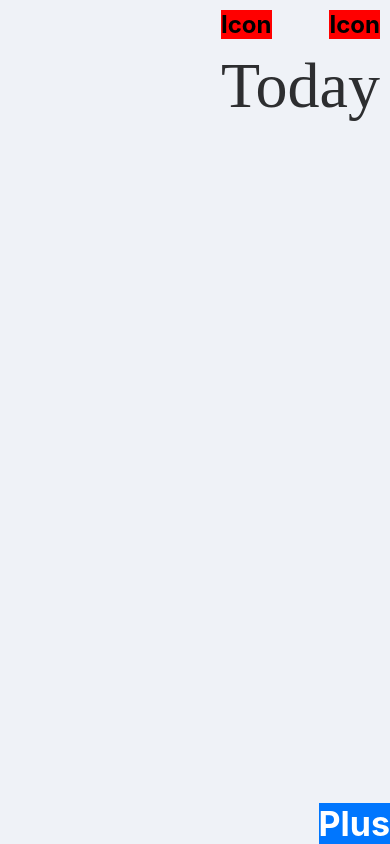
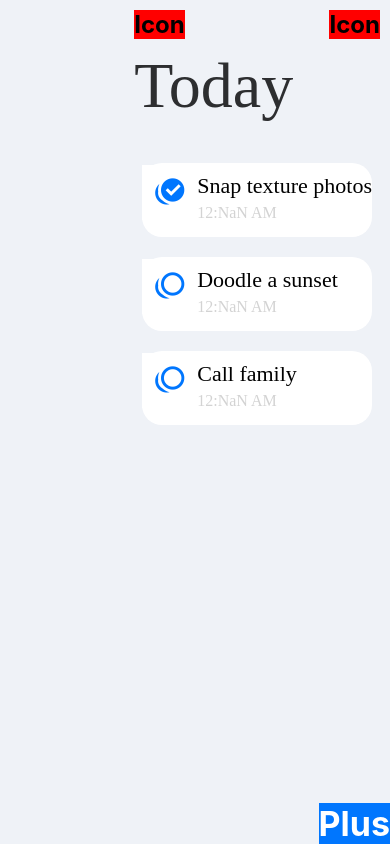
Before and after one commit to Lindo-pineapple/Todo-Frontend, a React Native app: screen / in a window 390 px wide. Built offline with nearby package versions, Linux system fonts and the light colour scheme; no server answers.

Commit message:
Modals UI design

```diff
--- a/src/api/api.ts
+++ b/src/api/api.ts
@@ -1,6 +1,6 @@
 const baseUrl: string = 'http://localhost:3000';
 const authToken =
-  'eyJhbGciOiJIUzI1NiIsInR5cCI6IkpXVCJ9.eyJpZCI6IjY2OGQ0MDA2OWU4Y2VjZjE5YjkwYTE5ZiIsImlhdCI6MTcyMDc5NDYyMCwiZXhwIjoxNzIwNzk2NDIwfQ.36Rr6OapCEoaLEOfrXxuDwmWU6RHEN0K9ny2dQEW6hs';
+  'eyJhbGciOiJIUzI1NiIsInR5cCI6IkpXVCJ9.eyJpZCI6IjY2OGQ0MDA2OWU4Y2VjZjE5YjkwYTE5ZiIsImlhdCI6MTcyMTAyNTU2MiwiZXhwIjoxNzIxMDI3MzYyfQ.t_AzA2CXjMSwmt6KhaBwJXVxkolfyV44rSyHvI3u5BU';
 
 export const getTodos = async (): Promise<ITodo[]> => {
   try {
--- a/src/components/CreateTodoModal.tsx
+++ b/src/components/CreateTodoModal.tsx
@@ -15,12 +15,15 @@ const CreateTodoModal = (props: {
 }) => {
   return (
     <Modal
-      animationType="slide"
-      transparent={false}
+      animationType="fade"
+      transparent={true}
       visible={props.modalVisible}
       onRequestClose={props.onModalPress}>
       <SafeAreaView style={styles.modalView}>
-        <SafeAreaView style={styles.NonContenContainer}></SafeAreaView>
+        <Pressable
+          style={styles.NonContenContainer}
+          onPress={props.onModalPress}
+        />
         <SafeAreaView style={styles.contenContainer}>
           <Text style={styles.modalText}>Create Todo</Text>
           <TextInput style={styles.input} placeholder="Task name" />
--- a/src/components/CreateTodoModalStyles.ts
+++ b/src/components/CreateTodoModalStyles.ts
@@ -16,7 +16,8 @@ export default StyleSheet.create({
     flex: 0.5,
     justifyContent: 'space-evenly',
     alignContent: 'center',
-    backgroundColor: 'green',
+    backgroundColor: 'black',
+    opacity: 0.4,
     padding: 20,
     margin: -20,
   },
@@ -46,7 +47,7 @@ export default StyleSheet.create({
     fontSize: 20,
   },
   modalText: {
-    fontSize: 23,
+    fontSize: 30,
     fontFamily: 'HurmeGeometricSans3-Bold',
     color: '#2D2E30',
     marginVertical: 10,
@@ -56,20 +57,21 @@ export default StyleSheet.create({
     borderColor: 'lightgrey',
     borderRadius: 20,
     borderWidth: 1,
-    padding: 10,
-    marginVertical: 10,
+    padding: 20,
+    marginVertical: 20,
     color: 'ligthgrey',
     width: '100%',
     fontFamily: 'HurmeGeometricSans3-Bold',
   },
   multiInput: {
     textAlignVertical: 'top',
-    height: '50%',
+    height: '45%',
     borderColor: 'lightgrey',
     borderWidth: 1,
     borderRadius: 20,
-    padding: 10,
-    marginVertical: 10,
+    padding: 20,
+    marginVertical: 20,
+    bottom: 10,
     color: 'ligthgrey',
     width: '100%',
     fontFamily: 'HurmeGeometricSans3-Bold',
--- a/src/components/Todo.tsx
+++ b/src/components/Todo.tsx
@@ -1,9 +1,10 @@
 import React from 'react';
 import {TouchableOpacity, SafeAreaView, Text, StyleSheet} from 'react-native';
 import CheckItem from './CheckBox';
+import FormatDateTime from '../helpers/TimeFormat';
 
 type ItemProps = {
-  todo: ITodo;
+  todo: ITodo | null;
   onPress: () => void;
 };
 
@@ -25,7 +26,7 @@ const styles = StyleSheet.create({
   checkbox: {
     display: 'flex',
     marginHorizontal: -10,
-    marginBottom: 10,
+    bottom: 3,
   },
   itemDetails: {
     display: 'flex',
@@ -54,7 +55,7 @@ const Todo = ({todo, onPress}: ItemProps) => (
       </TouchableOpacity>
       <SafeAreaView style={styles.itemDetails}>
         <Text style={styles.title}>{todo.todo}</Text>
-        <Text style={styles.dateText}>{todo.userId}</Text>
+        <Text style={styles.dateText}>{FormatDateTime(todo.updatedAt)}</Text>
       </SafeAreaView>
     </SafeAreaView>
   </TouchableOpacity>
--- /dev/null
+++ b/src/components/TodoDetailsModal.tsx
@@ -0,0 +1,53 @@
+import React from 'react';
+import {
+  Modal,
+  Text,
+  Pressable,
+  SafeAreaView,
+  NativeSyntheticEvent,
+} from 'react-native';
+import styles from './TodoDetailsModalStyles';
+import FormatDateTime from '../helpers/TimeFormat';
+import Icon from 'react-native-vector-icons/MaterialCommunityIcons';
+
+const TodoDetailsModal = (props: {
+  modalVisible: boolean;
+  onModalPress: ((event: NativeSyntheticEvent<any>) => void) | undefined;
+  Todo: ITodo;
+}) => {
+  return (
+    <Modal
+      animationType="fade"
+      transparent={true}
+      visible={props.modalVisible}
+      onRequestClose={props.onModalPress}>
+      <SafeAreaView style={styles.modalView}>
+        <Pressable
+          style={styles.NonContenContainer}
+          onPress={props.onModalPress}
+        />
+        <SafeAreaView style={styles.contentContainer}>
+          <SafeAreaView style={styles.textContainer}>
+            <Text style={styles.titleText}>{props.Todo.todo}</Text>
+            <Text style={styles.dateText}>
+              <Icon
+                name={'clock-time-four-outline'}
+                size={20}
+                color={'lightgray'}
+              />{' '}
+              {FormatDateTime(props.Todo.updatedAt!)}
+            </Text>
+          </SafeAreaView>
+          <Text style={styles.descriptionText}>{props.Todo.description}</Text>
+          <Pressable style={styles.button} onPress={props.onModalPress}>
+            <Text style={styles.textStyle}>
+              {props.Todo.isDone ? 'Mark Incomplete' : 'Mark completed'}
+            </Text>
+          </Pressable>
+        </SafeAreaView>
+      </SafeAreaView>
+    </Modal>
+  );
+};
+
+export default TodoDetailsModal;
--- /dev/null
+++ b/src/components/TodoDetailsModalStyles.ts
@@ -0,0 +1,72 @@
+import {StyleSheet} from 'react-native';
+
+export default StyleSheet.create({
+  modalContainer: {
+    display: 'flex',
+    justifyContent: 'flex-end',
+    alignItems: 'flex-end',
+  },
+  modalView: {
+    flex: 1,
+    justifyContent: 'flex-end',
+    alignContent: 'center',
+    padding: 20,
+  },
+  NonContenContainer: {
+    flex: 0.67,
+    justifyContent: 'space-evenly',
+    alignContent: 'center',
+    backgroundColor: 'black',
+    opacity: 0.4,
+    padding: 20,
+    margin: -20,
+  },
+  contentContainer: {
+    flex: 0.33,
+    justifyContent: 'space-evenly',
+    alignContent: 'center',
+    backgroundColor: 'white',
+    borderRadius: 40,
+    padding: 20,
+    margin: -20,
+  },
+  textContainer: {
+    flexDirection: 'row',
+    justifyContent: 'space-between',
+    top: 10,
+  },
+  button: {
+    alignContent: 'center',
+    alignItems: 'center',
+    justifyContent: 'center',
+    borderRadius: 20,
+    padding: 20,
+    backgroundColor: '#0076FE',
+    top: 20,
+  },
+  textStyle: {
+    color: 'white',
+    fontFamily: 'HurmeGeometricSans3-Bold',
+    textAlign: 'center',
+    fontSize: 20,
+  },
+  titleText: {
+    fontSize: 30,
+    fontFamily: 'HurmeGeometricSans3-Bold',
+    color: '#2D2E30',
+    textAlign: 'left',
+    bottom: 30,
+  },
+  dateText: {
+    fontSize: 18,
+    fontFamily: 'HurmeGeometricSans3-Bold',
+    color: 'lightgray',
+    bottom: 20,
+  },
+  descriptionText: {
+    fontSize: 18,
+    fontFamily: 'HurmeGeometricSans3-Bold',
+    color: 'lightgray',
+    bottom: 20,
+  },
+});
--- a/src/components/TodoItem.tsx
+++ b/src/components/TodoItem.tsx
@@ -1,56 +1,68 @@
 import React, {useEffect, useState} from 'react';
-import {FlatList, SafeAreaView} from 'react-native';
+import {FlatList, Pressable, SafeAreaView} from 'react-native';
 import {getTodos} from '../api/api';
 import Todo from './Todo';
+import TodoDetailsModal from './TodoDetailsModal';
 
-// DUMMY DATA FOR DESIGN PURPOSES
-// const TODOS: ITodo[] | any = [
-//   {
-//     _id: '668d4cf8dd3d76c20f8606be',
-//     todo: 'Snap texture photos',
-//     description: 'Create a Fullstack React Native Todo App.',
-//     isDone: true,
-//     userId: '668d40069e8cecf19b90a19f',
-//     createdAt: '10:30 AM',
-//     __v: 0,
-//   },
-//   {
-//     _id: '668e2ed37092951c758c3016',
-//     todo: 'Doodle a sunset',
-//     description:
-//       'Make sure every single part of the backend works as it should.',
-//     isDone: false,
-//     userId: '668d40069e8cecf19b90a19f',
-//     createdAt: '06:45 PM',
-//     __v: 0,
-//   },
-//   {
-//     _id: '668fe5d286ac87026d767cc4',
-//     todo: 'Call family',
-//     description:
-//       'Do the Frontend Design, and make it it look like it is supposed to.',
-//     isDone: false,
-//     userId: '668d40069e8cecf19b90a19f',
-//     createdAt: '11:25 PM',
-//     __v: 0,
-//   },
-// ];
+//DUMMY DATA FOR DESIGN PURPOSES
+const TODOS: ITodo[] | any = [
+  {
+    _id: '668d4cf8dd3d76c20f8606be',
+    todo: 'Snap texture photos',
+    description: 'Create a Fullstack React Native Todo App.',
+    isDone: true,
+    userId: '668d40069e8cecf19b90a19f',
+    createdAt: '10:30 AM',
+    __v: 0,
+  },
+  {
+    _id: '668e2ed37092951c758c3016',
+    todo: 'Doodle a sunset',
+    description:
+      'Make sure every single part of the backend works as it should.',
+    isDone: false,
+    userId: '668d40069e8cecf19b90a19f',
+    createdAt: '06:45 PM',
+    __v: 0,
+  },
+  {
+    _id: '668fe5d286ac87026d767cc4',
+    todo: 'Call family',
+    description:
+      'Do the Frontend Design, and make it it look like it is supposed to.',
+    isDone: false,
+    userId: '668d40069e8cecf19b90a19f',
+    createdAt: '11:25 PM',
+    __v: 0,
+  },
+];
 
 const TodoItem: React.FC = () => {
   const [todos, setTodos] = useState<ITodo[]>([]);
+  const [modalVisible, setModalVisible] = useState(false);
+  const [currentItem, setCurrentItem] = useState<ITodo | undefined>(undefined);
 
-  useEffect(() => {
-    fetchTodos();
-  }, []);
+  // useEffect(() => {
+  //   fetchTodos();
+  // }, []);
 
-  const fetchTodos = async (): Promise<void> => {
-    await getTodos()
-      .then((todos: ITodo[] | any) => setTodos(todos))
-      .catch((err: Error) => console.log(err));
-  };
+  // const fetchTodos = async (): Promise<void> => {
+  //   await getTodos()
+  //     .then((todos: ITodo[] | any) => setTodos(todos))
+  //     .catch((err: Error) => console.log(err));
+  // };
 
-  const renderItem = ({item}: {item: ITodo}) => {
-    return <Todo todo={item} onPress={() => {}} />;
+  const renderItem = (props: {item: ITodo}) => {
+    return (
+      <Todo
+        todo={props.item}
+        key={props.item._id}
+        onPress={() => {
+          setModalVisible(true);
+          setCurrentItem(props.item);
+        }}
+      />
+    );
   };
 
   return (
@@ -60,8 +72,15 @@ const TodoItem: React.FC = () => {
         marginTop: 20,
         padding: 10,
       }}>
+      {currentItem !== undefined && (
+        <TodoDetailsModal
+          modalVisible={modalVisible}
+          onModalPress={() => setModalVisible(!modalVisible)}
+          Todo={currentItem!}
+        />
+      )}
       <FlatList
-        data={todos}
+        data={TODOS}
         renderItem={renderItem}
         keyExtractor={item => item._id}
       />
--- /dev/null
+++ b/src/helpers/TimeFormat.ts
@@ -0,0 +1,12 @@
+function FormatDateTime(dateTimeString: string): string {
+  const date = new Date(dateTimeString);
+  const hours = date.getUTCHours();
+  const minutes = date.getUTCMinutes();
+  const period = hours >= 12 ? 'PM' : 'AM';
+  const formattedHours = hours % 12 || 12; // Convert 0 to 12 for 12 AM
+  const formattedMinutes = minutes < 10 ? '0' + minutes : minutes;
+
+  return `${formattedHours}:${formattedMinutes} ${period}`;
+}
+
+export default FormatDateTime;
```
Also changed, not shown: 160 other files (tests, documents, lock files or other folders).
